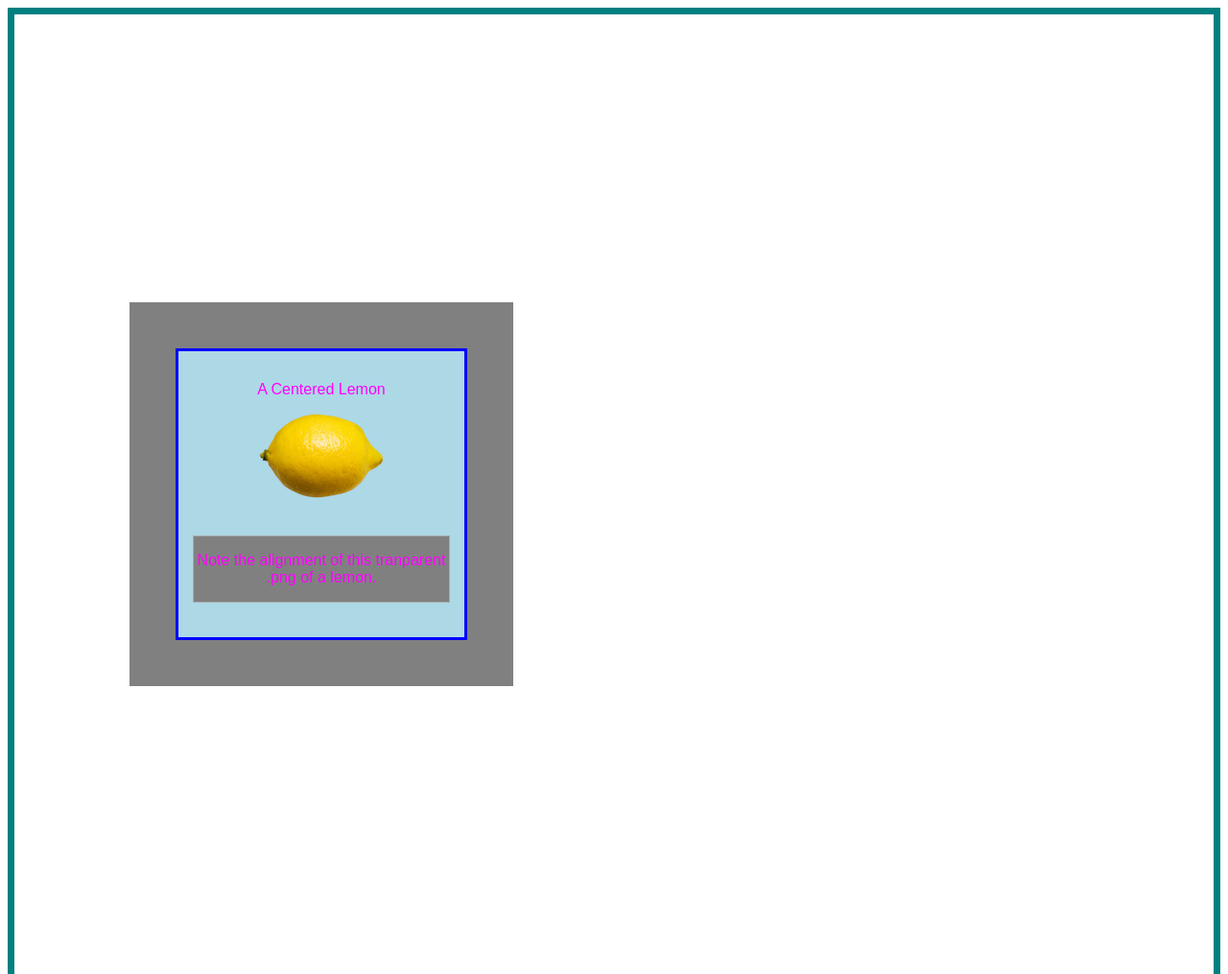
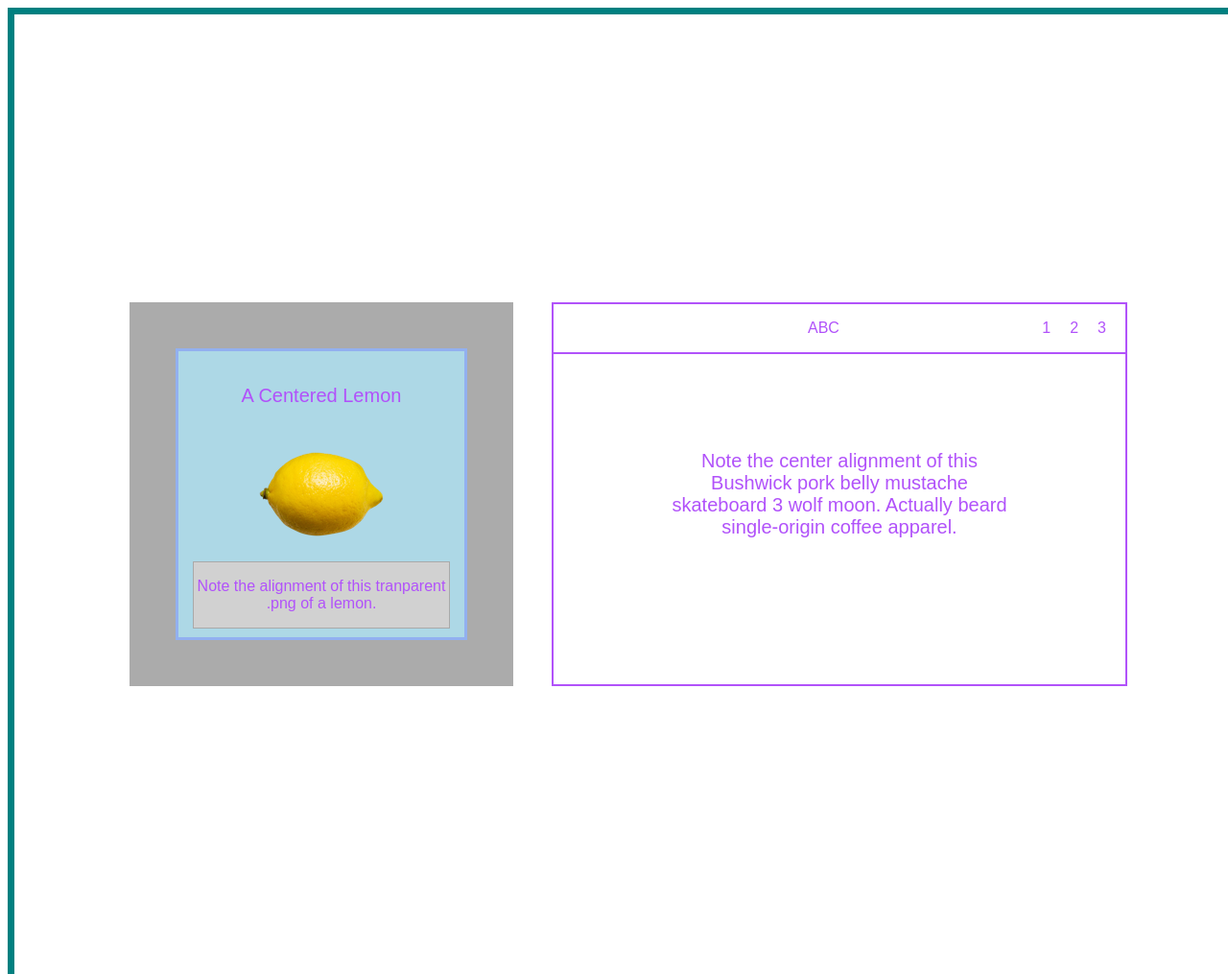
Before and after one commit to sailor27/div-playground, a plain HTML site: page index.html in a window 1280 px wide. Shown: the top 1015 px of the page at 96% size. Drawn offline with Linux system fonts and the light colour scheme.

Commit message:
replace ways that objects are centered

```diff
--- a/css/style.css
+++ b/css/style.css
@@ -2,36 +2,45 @@
   border: 7px solid teal;
   padding-left: 20px;
   padding-right: 20px;
-  padding-bottom: 1000px;
+  width: 1227px;
 }
+
+p {
+  font-size: 20px;
+  color: #B152FA;
+}
+
 
 .boxes {
   margin-left: 100px;
   margin-right: 100px;
+  min-height: 10em;
+  display: table-cell;
+  vertical-align: middle;
 }
 
-.gray-box {
+.grey-box {
   display: inline-block;
   float: left;
   width: 400px;
   height: 400px;
   padding: 10px;
 
-  background-color: gray;
+  background-color: #ABABAB;
   margin-top: 300px;
   margin-bottom: 300px;
+  margin-left: 100px;
   box-sizing: border-box;
 }
 
 .purple-box {
-
 
   font-family: sans-serif;
   float: left;
   box-sizing: border-box;
   width: 600px;
   height: 400px;
-  border: 2px purple solid;
+  border: 2px #B152FA solid;
 
   margin-left: 40px;
   margin-top: 300px;
@@ -40,22 +49,27 @@
 
 .top-purple-box {
   color: #FF00FF;
-  border-bottom: 2px purple solid;
+  border-bottom: 2px #B152FA solid;
   border-top: none;
   border-left: none;
   border-right: none;
 }
-
+.top-purple-box p {
+  font-size: 16px;
+}
 .bottom-purple-box {
   text-align: center;
-  color: black;
-  font-size: 25px;;
-  padding: 70px;
+  margin-left: auto;
+  margin-right: auto;
+  width: 350px;
+  margin-top: 100px;
 }
 
 #spacing  {
   letter-spacing: 20px;
   float: right;
+  position: relative;
+  text-align: right;
 }
 
 #ABC {
@@ -63,8 +77,9 @@
 }
 
 .blue-box{
+  position: relative;
   box-sizing: border-box;
-  border: 3px blue solid;
+  border: 3px #92B0F0 solid;
   margin: 10%;
   background-color: lightblue;
   padding: 15px;
@@ -74,9 +89,25 @@
   font-family: sans-serif;
 }
 
-.small-gray-box {
+
+.small-grey-box {
   box-sizing: border-box;
-  border: 1px darkgray solid;
-  background-color: gray;
-  margin-top: 35px;
+  border: 1px darkgrey solid;
+  background-color: #D1D1D1;
+  margin-top: 60%;
+
 }
+
+.small-grey-box  p{
+  font-size: 16px;
+}
+
+img {
+  margin: 0;
+  position: absolute;
+  top: 50%;
+  left: 50%;
+  margin-right: -50%;
+  transform: translate(-50%, -50%);
+
+}
--- a/index.html
+++ b/index.html
@@ -3,17 +3,17 @@
   <head>
     <link rel="stylesheet" href= "css/style.css"  type ="text/css">
     <meta charset="utf-8">
-    <title>Div PLayground</title>
+    <title>Div Playground</title>
   </head>
   <body>
 
     <div class=whole>
       <div class="boxes">
-        <div class = "gray-box">
+        <div class = "grey-box">
           <div class="blue-box">
             <p>A Centered Lemon</p>
             <img src="img/lemon.png" alt="Lemon">
-              <div class="small-gray-box">
+              <div class="small-grey-box">
                 <p>Note the alignment of this tranparent .png of a lemon.</p>
               </div>
           </div>
@@ -24,7 +24,7 @@
             <p ><span id ="ABC">ABC</span> <span id="spacing"> 123 </span></p>
           </div>
           <div class="bottom-purple-box">
-            <p >Note the center alignment of this Bushwick pork belly mustache skateboard 3 wolf moon. Actually beard single-origin coffee apparel.</p>
+            <p>Note the center alignment of this Bushwick pork belly mustache skateboard 3 wolf moon. Actually beard single-origin coffee apparel.</p>
           </div>
         </div>
       </div>
```
